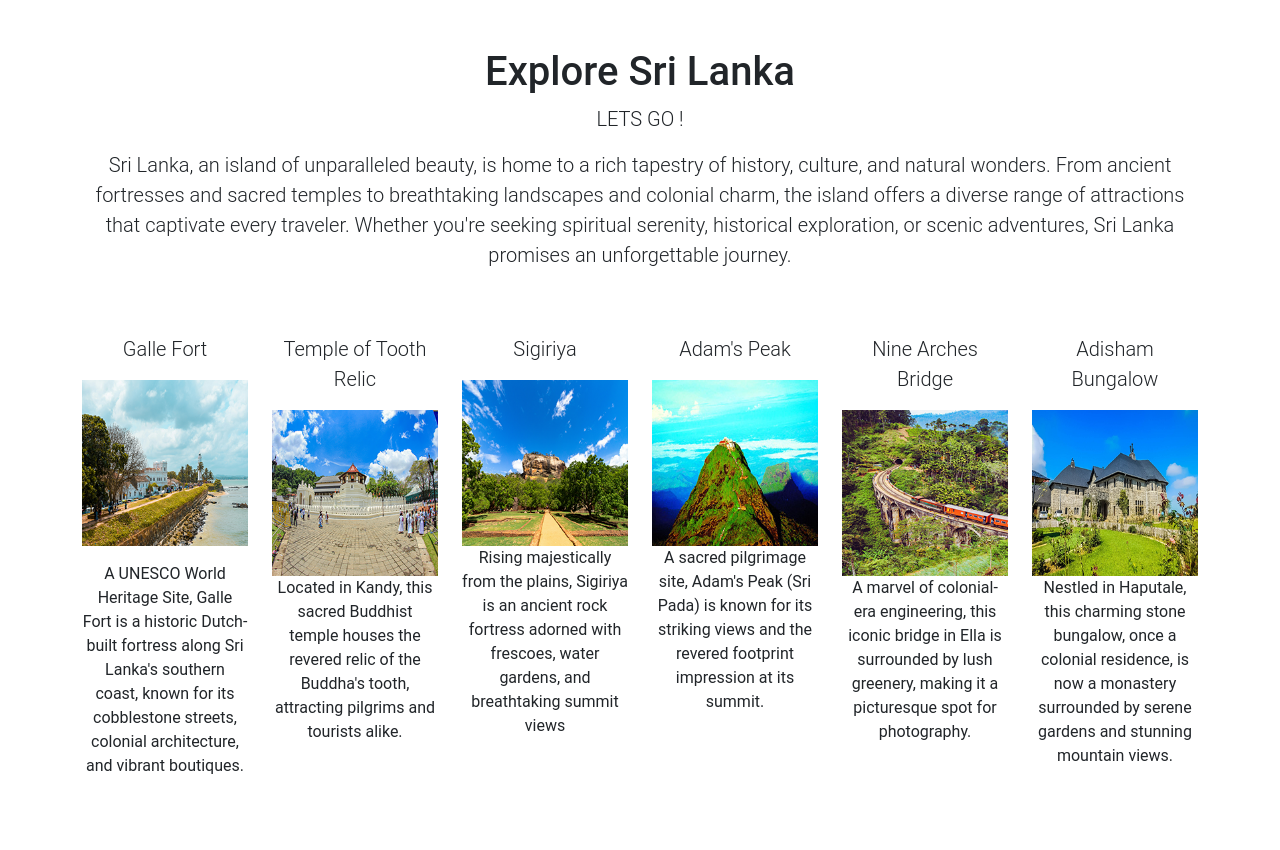
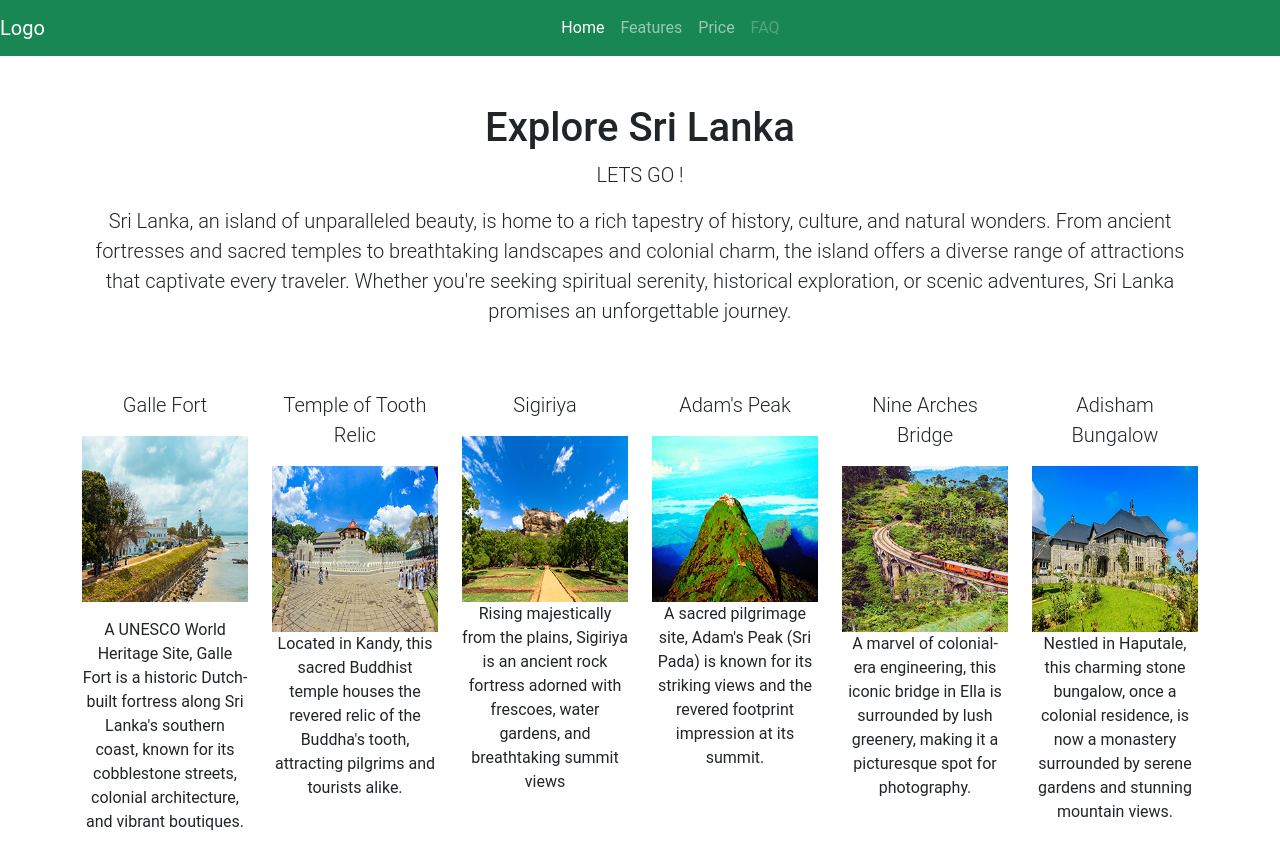
Before and after one commit to Sava-creations/Web-page_Tourist-Attraction-Places, a plain HTML site: page index.html in a window 1280 px wide. Before the commit the page ends 800 px from the top, so only its background shows below. Drawn offline with nearby package versions, Linux system fonts and the light colour scheme.

Commit message:
Navigation bar added

```diff
--- a/index.html
+++ b/index.html
@@ -7,8 +7,29 @@
     <link rel="stylesheet" href="css/bootstrap.css">
 </head>
 <body style="font-family:'Roboto', Arial, sans-serif;">
+
+    <nav class="navbar navbar-expand-sm navbar-dark bg-success">      <!--bgcolor, textcolor-->
+    <!-- navbar will expand for small or larger than smaller screen sizes otherwise id=ccs data will be collapsed through toggler button-->
+        <a href="" class="navbar-brand">Logo</a>
+        <button class="navbar-toggler" data-bs-toggle="collapse" data-bs-target="#ccs"><span class="navbar-toggler-icon"></span></button>
+        <div class="collapse navbar-collapse justify-content-center" id="ccs" >
+            <ul class="navbar-nav">
+                <li class="nav-item">
+                    <a class="nav-link active"href="">Home</a>
+                </li>
+                <li class="nav-item">
+                    <a class="nav-link"href="">Features</a>
+                </li>
+                <li class="nav-item">
+                    <a class="nav-link"href="">Price</a>
+                </li>
+                <li class="nav-item">
+                    <a class="nav-link disabled"href="">FAQ</a>
+                </li>
+            </ul>
+        </div>
+    </nav>
     <div class="container mt-5"> <!--margin top 0-5-->
-
 
         <div class="row">
             <div class="col-12">
@@ -66,6 +87,7 @@
         </div>
 
     </div>
-
+    <script src="https://cdn.jsdelivr.net/npm/@popperjs/core@2.11.8/dist/umd/popper.min.js" integrity="sha384-I7E8VVD/ismYTF4hNIPjVp/Zjvgyol6VFvRkX/vR+Vc4jQkC+hVqc2pM8ODewa9r" crossorigin="anonymous"></script>
+    <script src="https://cdn.jsdelivr.net/npm/bootstrap@5.3.3/dist/js/bootstrap.min.js" integrity="sha384-0pUGZvbkm6XF6gxjEnlmuGrJXVbNuzT9qBBavbLwCsOGabYfZo0T0to5eqruptLy" crossorigin="anonymous"></script>
 </body>
 </html>
```
